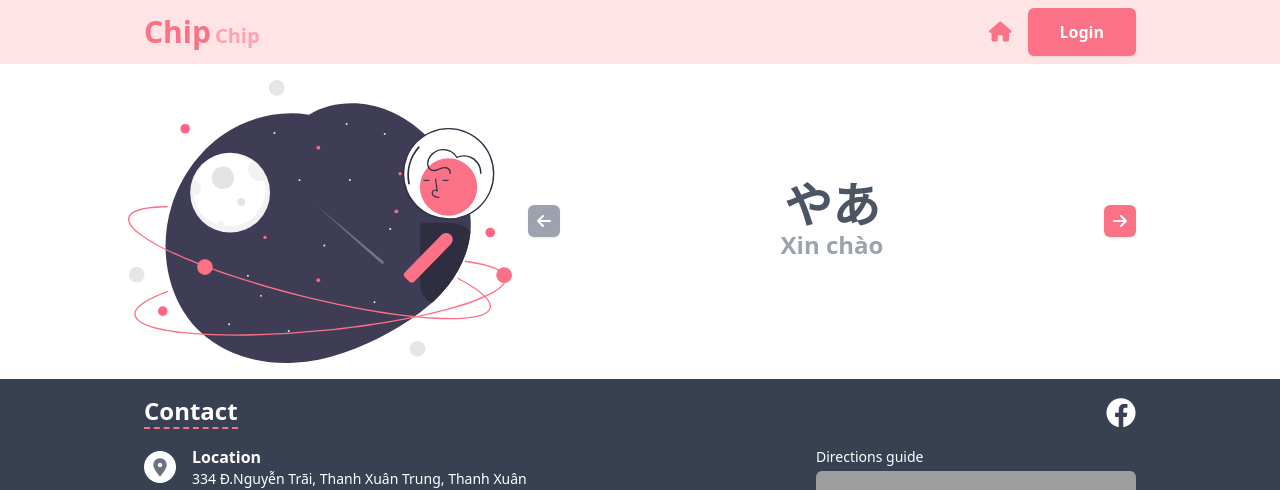
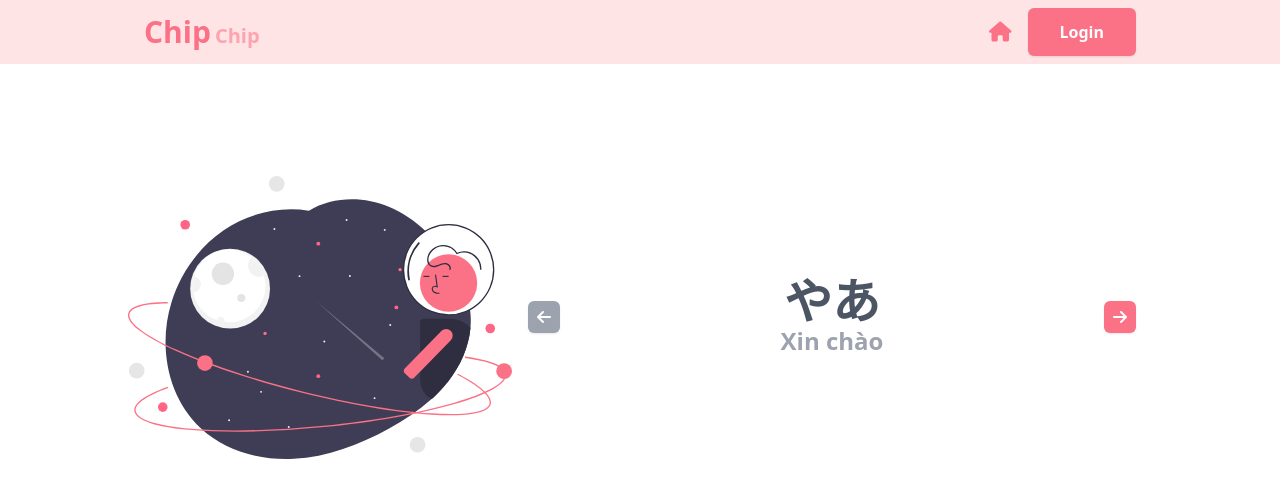
Before and after one commit to tzung243/jvb-kanji, a React (Create React App) app: page /vocabulary in a window 1280 px wide. Shown: the top 490 px of the page. Built offline with nearby package versions, Linux system fonts and the light colour scheme; grey boxes are pictures that could not be loaded.

Commit message:
padding view vocabulary

```diff
--- a/src/Components/Vocabulary.jsx
+++ b/src/Components/Vocabulary.jsx
@@ -42,9 +42,9 @@ export const Vocabulary = () => {
 
   return (
     <section className="w-full flex justify-center items-center">
-      <main className="lg:w-lg w-full flex flex-col lg:flex-row justify-center items-center">
+      <main className="lg:w-lg w-full flex flex-col lg:flex-row justify-center items-center pb-0 lg:py-24">
         <img src={UndrawStars} alt="" className="w-96 my-4" />
-        <div className="w-full px-4 py-12 flex flex-row justify-between items-center space-x-2 h-48 lg:h-min">
+        <div className="w-full px-4 py-12 flex flex-row justify-between items-center space-x-2 h-min ">
           <button className="bg-rose-400 hover:ring-4 hover:ring-rose-300 text-white text-center w-8 h-8 rounded-md shadow-sm drop-shadow-sm disabled:bg-gray-400 disabled:hover:ring-gray-300 duration-300 transition-all" disabled={counter <= 0} onClick={() => {
             let _counter = counter - 1
             if (_counter < 0) {
```
